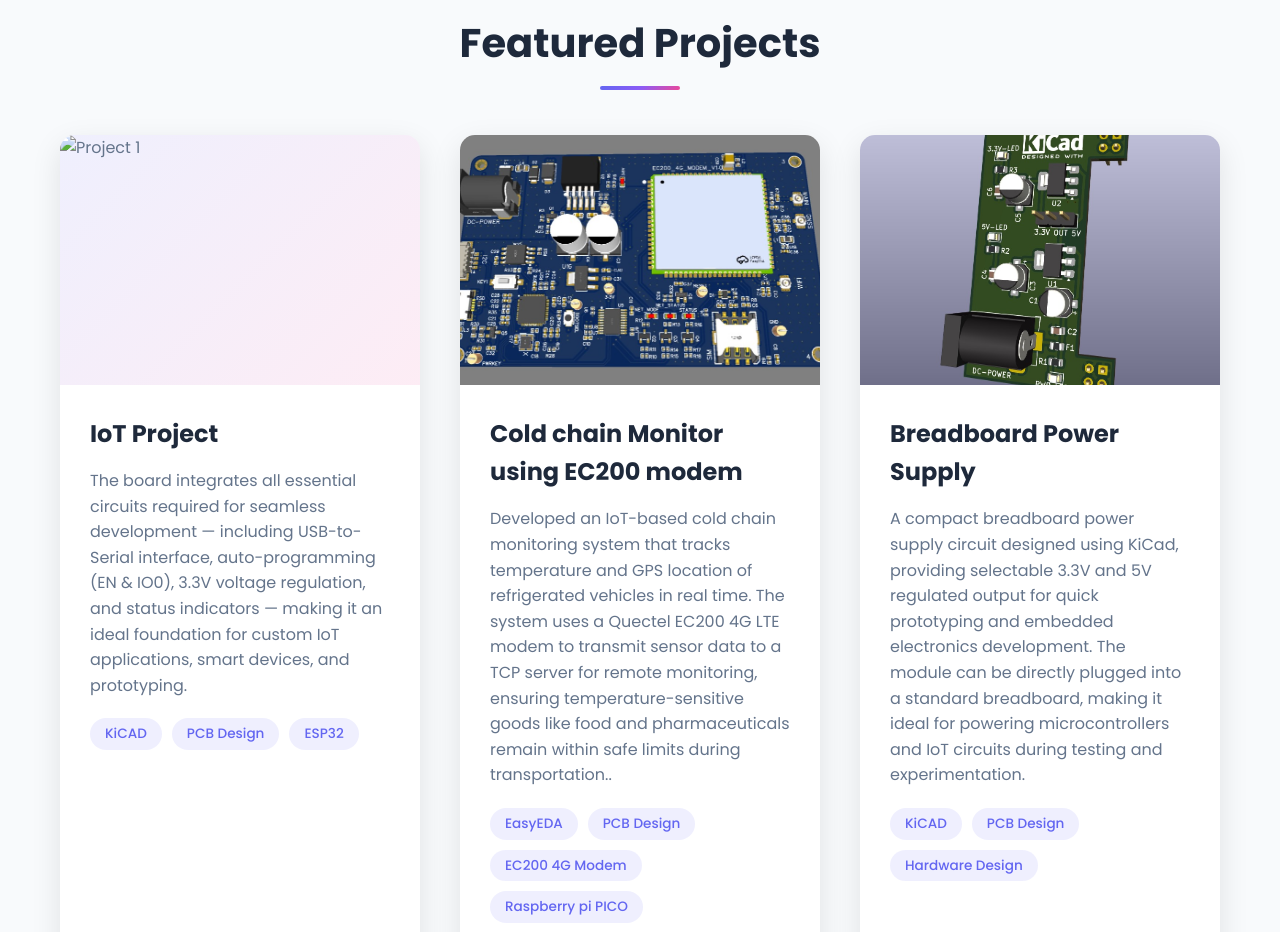
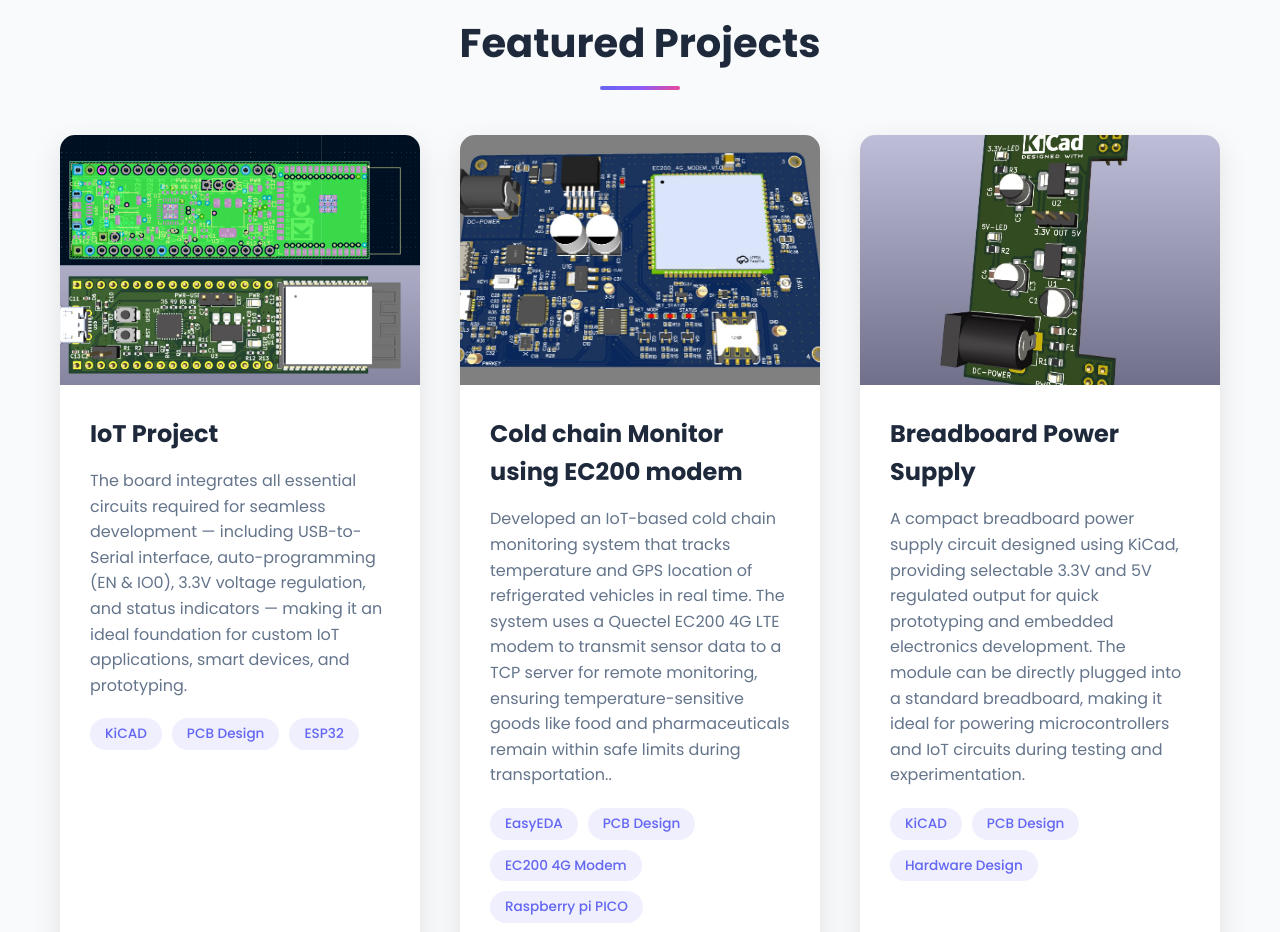
Before and after one commit to shekhar1995-c/Portfolio-website, a plain HTML site: page index.html in a window 1280 px wide. Shown: the part 4000-4932 px from the top of the page. Drawn offline with Linux system fonts and the light colour scheme.

Commit message:
Bug fixing

```diff
--- a/index.html
+++ b/index.html
@@ -216,7 +216,7 @@
                     <div class="project-image">
                         <div class="project-placeholder">
                             <!-- <i class="fas fa-image fa-3x"></i> -->
-                            <img src="assets/project3.jpeg" alt="Project 1">
+                            <img src="assets/project3.png" alt="Project 1">
 
                         </div>
                     </div>
```
